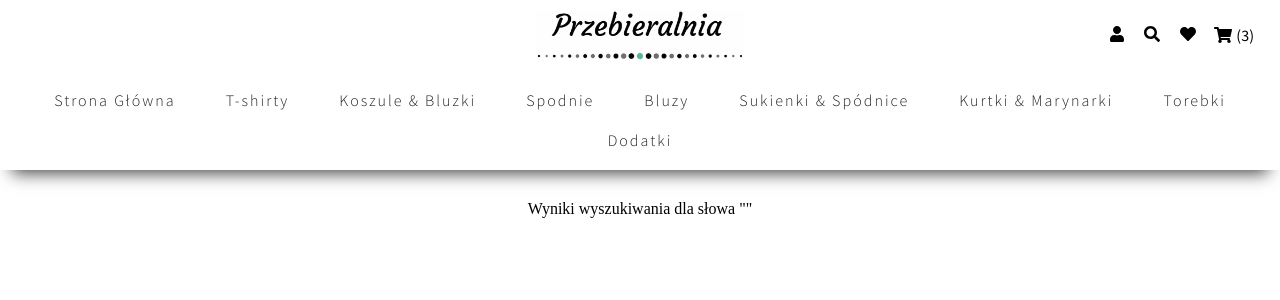
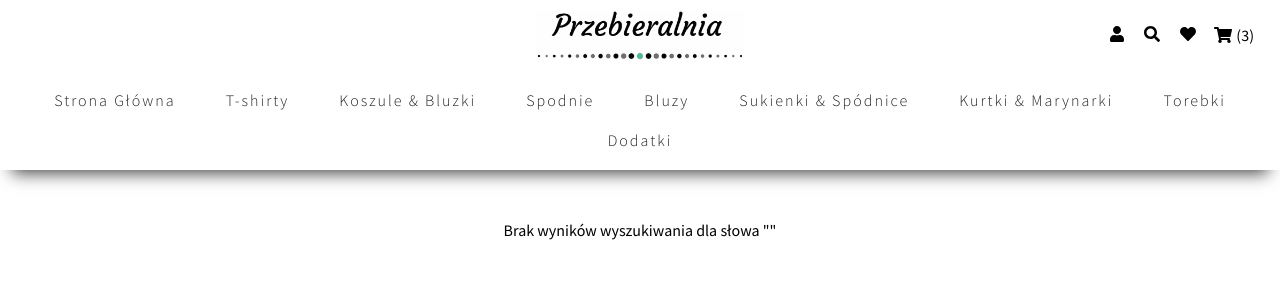
Before and after one commit to mikulskee/ChangingRoom, a React (Create React App) app: page /search in a window 1280 px wide. Shown: the top 300 px of the page. Built offline with nearby package versions, Linux system fonts and the light colour scheme; a web font is replaced by a local one.

Commit message:
refactorized adding product to cart. now its also working in Search Component

```diff
--- a/src/components/Product/Product.js
+++ b/src/components/Product/Product.js
@@ -9,6 +9,8 @@
 import { faTimesCircle } from "@fortawesome/free-regular-svg-icons";
 import { ShopContext } from "../../contexts/ShopContext";
 import { CartContext } from "../../contexts/CartContext";
+import { withRouter } from "react-router-dom";
+import { SearchContext } from "../../contexts/SearchContext";
 
 const Wrapper = styled.div`
   width: 40%;
@@ -80,6 +82,7 @@
     font-weight: 800;
     font-style: italic;
     font-size: 8px;
+    text-align: left;
     @media only screen and (min-width: 1024px) {
       font-size: 12px;
     }
@@ -87,6 +90,7 @@
   .price {
     font-weight: 800;
     margin-left: 5px;
+    text-align: left;
     @media only screen and (min-width: 1024px) {
       font-size: 18px;
     }
@@ -189,6 +193,7 @@
 const Product = props => {
   const { shopItems } = useContext(ShopContext);
   const { addProductToCart } = useContext(CartContext);
+  const { searchedItems } = useContext(SearchContext);
 
   const handleFav = e => {
     e.target.classList.toggle("active");
@@ -199,11 +204,17 @@
       .innerText;
     const sectionID = props.match.params.section_id;
 
-    const addedProduct = shopItems
-      .filter(item => item.section === sectionID)[0]
-      .products.filter(item => item.description === keyID)[0];
-
-    addProductToCart(addedProduct);
+    if (props.location.pathname === "/search") {
+      const addedProduct = searchedItems.filter(
+        item => item.description === keyID
+      )[0];
+      addProductToCart(addedProduct);
+    } else {
+      const addedProduct = shopItems
+        .filter(item => item.section === sectionID)[0]
+        .products.filter(item => item.description === keyID)[0];
+      addProductToCart(addedProduct);
+    }
   };
   const showProduct = e => {
     e.target.previousSibling.classList.add("active");
@@ -236,4 +247,4 @@
   );
 };
 
-export default Product;
+export default withRouter(Product);
--- a/src/components/Search/Search.js
+++ b/src/components/Search/Search.js
@@ -11,6 +11,21 @@
   text-align: center;
 `;
 
+const Container = styled.div`
+  width: 80%;
+  display: flex;
+  flex-direction: row;
+  flex-wrap: wrap;
+  margin: 0 auto;
+  align-items: center;
+  justify-content: space-around;
+`;
+const Desccription = styled.p`
+  text-align: center;
+  width: 100%;
+  font-family: "Source Sans Pro", sans-serif;
+  padding: 20px 0;
+`;
 const Search = props => {
   const {
     resetSearchedItems,
@@ -41,7 +56,17 @@
 
   return (
     <Wrapper>
-      Wyniki wyszukiwania dla słowa "{searchedWord}" {newProducts}
+      {searchedItems.length === 0 ? (
+        <Desccription>
+          Brak wyników wyszukiwania dla słowa "{searchedWord}"
+        </Desccription>
+      ) : (
+        <Desccription>
+          Wyniki wyszukiwania dla słowa "{searchedWord}":
+        </Desccription>
+      )}
+
+      <Container>{newProducts}</Container>
     </Wrapper>
   );
 };
```
